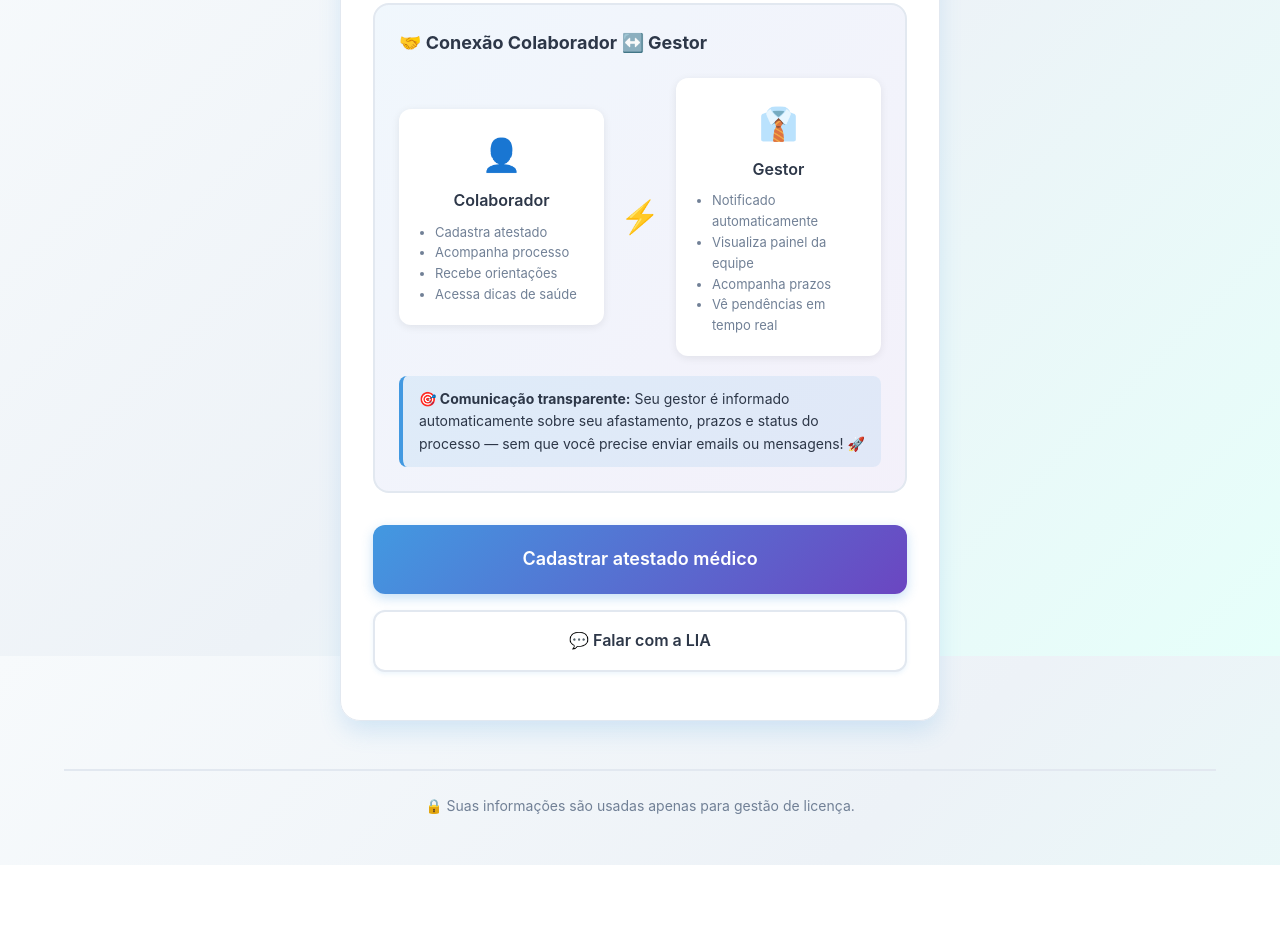
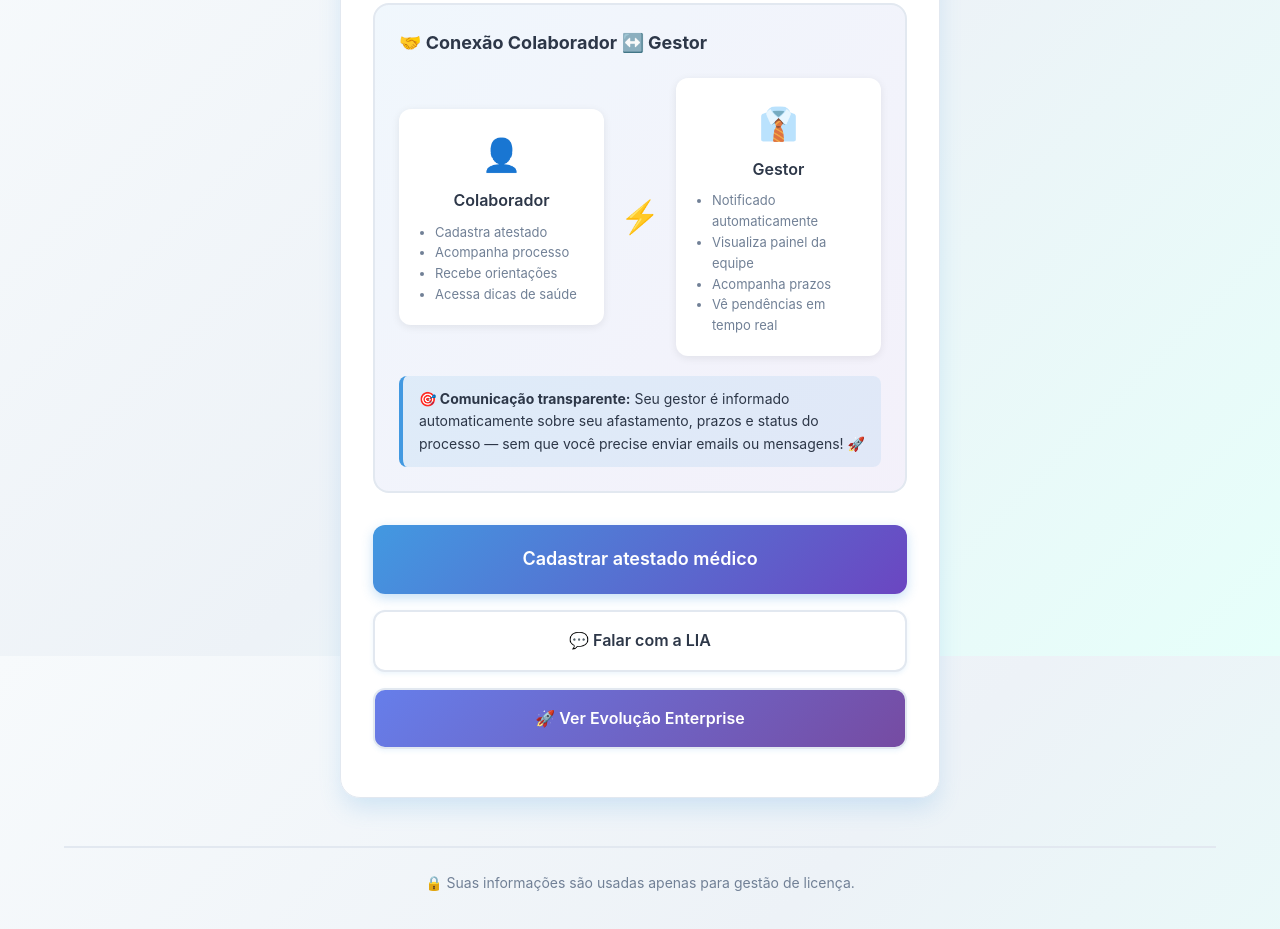
Before and after one commit to DerickTurya/lia-care, a plain HTML site: page tela-01-entrada.html in a window 1280 px wide. Shown: the part 944-1873 px from the top of the page. Before the commit the page ends 1809 px from the top, so only its background shows below. Drawn offline with Linux system fonts and the light colour scheme.

Commit message:
ui: alterar texto do botão para 'Ver Evolução Enterprise'

```diff
--- a/tela-01-entrada.html
+++ b/tela-01-entrada.html
@@ -105,6 +105,10 @@
                 <a href="tela-dicas-saude.html" class="btn btn-secondary btn-block">
                     💬 Falar com a LIA
                 </a>
+
+                <a href="evolucao-nivel3.html" class="btn btn-secondary btn-block" style="background: linear-gradient(135deg, #667eea, #764ba2); color: white;">
+                    🚀 Ver Evolução Enterprise
+                </a>
             </div>
         </div>
 
```
